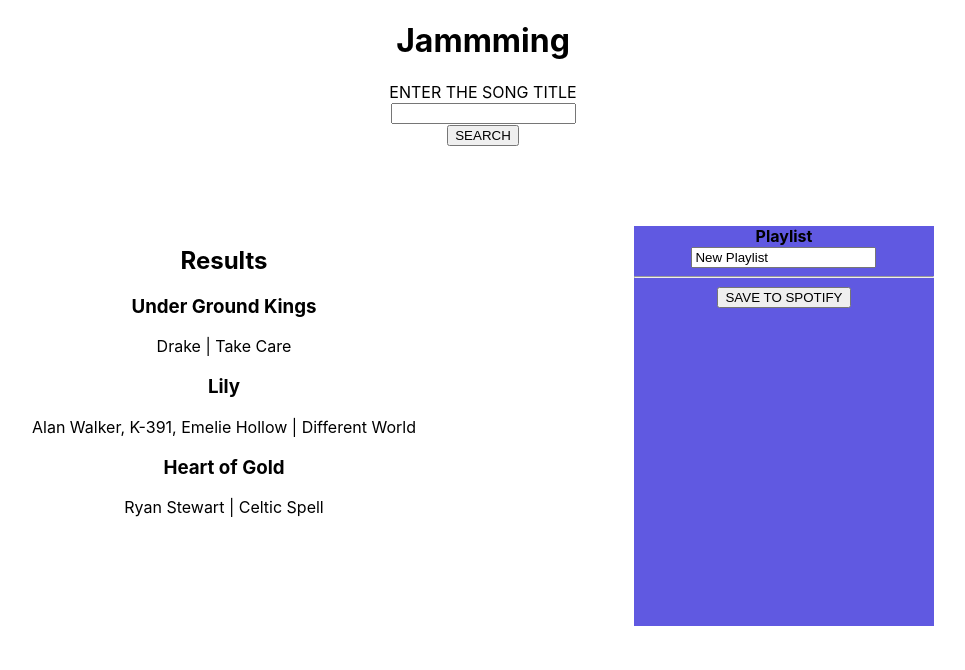
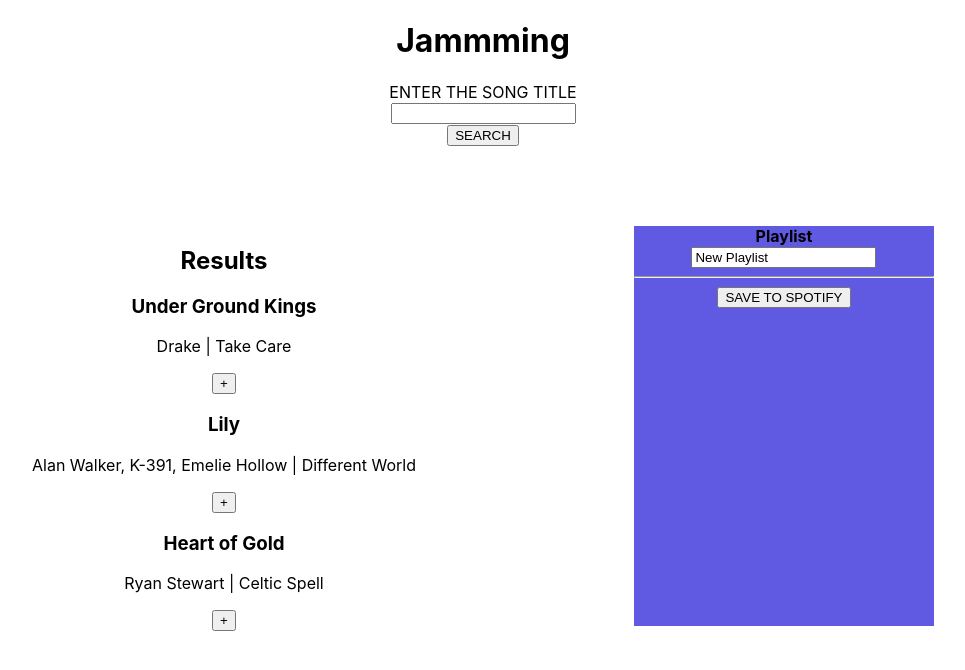
Before and after one commit to hadi-mollataheri/jammming, a React (Create React App) app: page / in a window 1280 px wide. Shown: the top 670 px of the page, without its empty margins (157-1122 px from the left). Built offline with nearby package versions, Linux system fonts and the light colour scheme.

Commit message:
Create flow from to App to Track for add button next to each track

```diff
--- a/src/components/App/App.js
+++ b/src/components/App/App.js
@@ -46,6 +46,7 @@ function App() {
     playlistTracks didn't changed the addSong function won't be created again
     and don't cause the SearchResult to re-render. This function is supposed to be an event handler
     so I send it to SearchResults with the onAdd prop name.
+    '+' buttons should be connected to each Track so they should be made inside Track component.
 
     You will want to create a method that can accept a track as an argument,
     and check if the passed-in track is in the playlist already —
@@ -60,7 +61,7 @@ function App() {
       if (
         !playlistTracks.some((selectedTrack) => selectedTrack.id === track.id)
       ) {
-        setPlaylistTracks((prevTracks) => [track, ...prevTracks]);
+        setPlaylistTracks((prevTracks) => [...prevTracks, track]);
       }
     },
     [playlistTracks]
--- a/src/components/SearchResults/SearchResults.js
+++ b/src/components/SearchResults/SearchResults.js
@@ -2,10 +2,14 @@ import React from "react";
 import Tracklist from "../Tracklist/Tracklist.js";
 
 function SearchResults(props) {
+
+
+
+
   return (
     <div className="search-results">
       <h2>Results</h2>
-      <Tracklist tracks={props.fetchedTracks} addTrack={props.addTrack} />
+      <Tracklist tracks={props.fetchedTracks} onAdd={props.onAdd}/>
     </div>
   );
 }
--- a/src/components/Track/Track.js
+++ b/src/components/Track/Track.js
@@ -2,13 +2,27 @@
 
 import React from "react";
 
-function Track({ track }) {
+function Track(props) {
+  // onAdd is a function that needs to be called with a track
+  const addTrackHandler = ({ target }) => {
+    props.onAdd(props.track);
+  };
+
+  // For readability I create the <button>s inside a function and I'll -
+  // render that function inside the render section(return statement)
+  const renderActions = () => {
+    return <button onClick={addTrackHandler}>+</button>;
+  };
+
   return (
     <div className="track">
-      <h3>{track.name}</h3>
-      <p>
-        {track.artist} | {track.album}
-      </p>
+      <div className="track-info">
+        <h3>{props.track.name}</h3>
+        <p>
+          {props.track.artist} | {props.track.album}
+        </p>
+      </div>
+      {renderActions()}
     </div>
   );
 }
--- a/src/components/Tracklist/Tracklist.js
+++ b/src/components/Tracklist/Tracklist.js
@@ -3,9 +3,9 @@ import Track from "../Track/Track.js";
 
 function Tracklist(props) {
   return (
-    <div className='tracklist'>
+    <div className="tracklist">
       {props.tracks.map((track) => {
-        return <Track track={track} />;
+        return <Track track={track} key={track.id} onAdd={props.onAdd} />;
       })}
     </div>
   );
```
